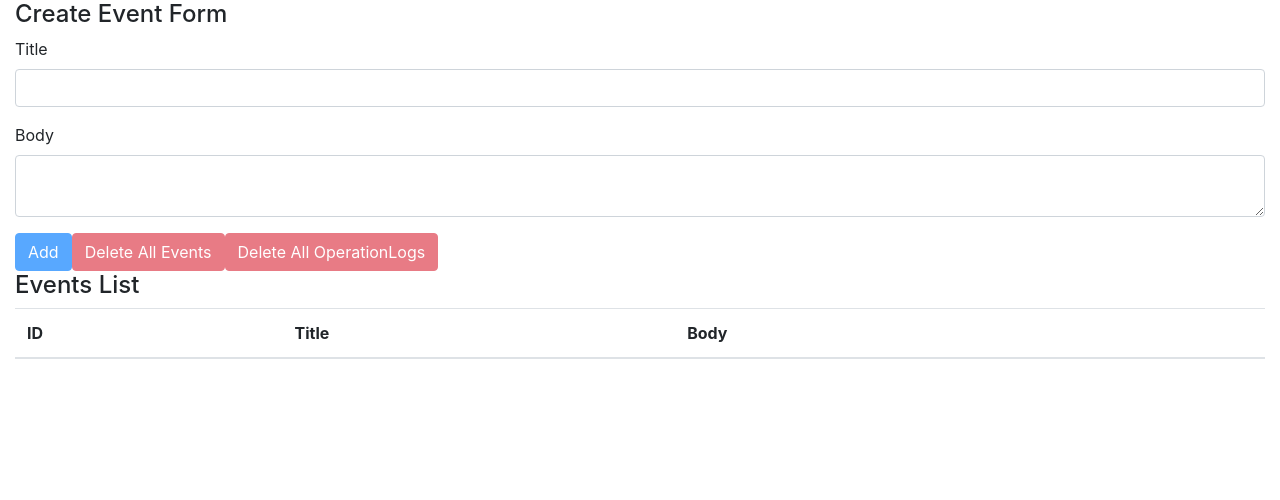
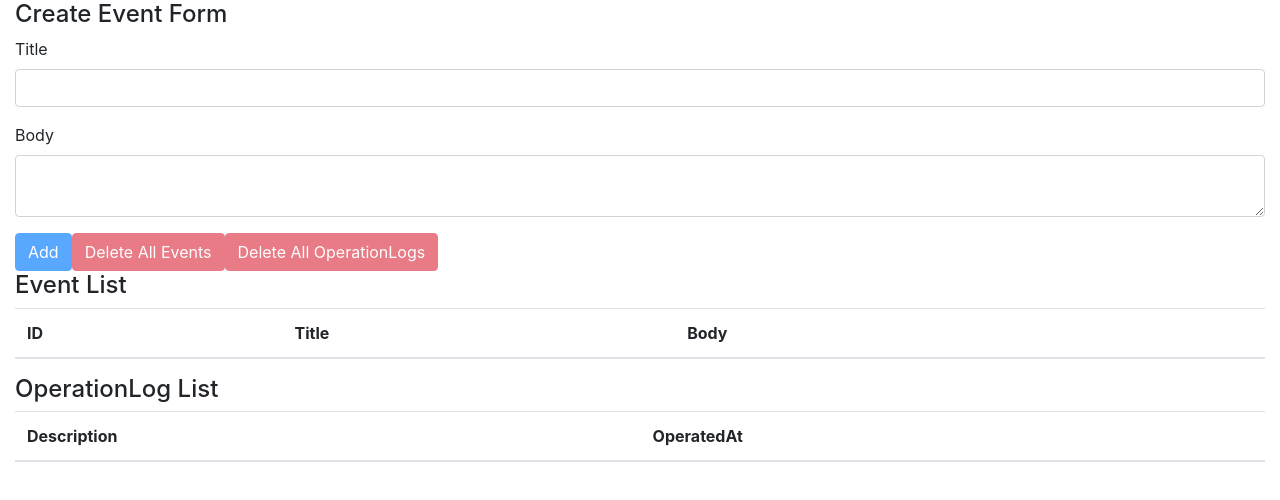
Before and after one commit to TomoharuUchida/react-hooks101, a React (Create React App) app: page / in a window 1280 px wide. Shown: the top 500 px of the page. Built offline with nearby package versions, Linux system fonts and the light colour scheme.

Commit message:
display all operation logs

```diff
--- a/src/components/App.js
+++ b/src/components/App.js
@@ -5,6 +5,7 @@ import 'bootstrap/dist/css/bootstrap.min.css'
 import reducer from '../reducers';
 import EventForm from './EventForm'
 import Events from '../components/Events'
+import OperationLogs from './OperationLogs'
 import AppContext from '../contexts/AppContext'
 
 const App = () => {
@@ -19,7 +20,8 @@ const App = () => {
     <AppContext.Provider value={{state,dispatch}}>
       <div className="container-fluid">
         <EventForm/>
-        <Events/>
+        <Events />
+        <OperationLogs/>
       </div>
     </AppContext.Provider>
   )
--- a/src/components/Events.js
+++ b/src/components/Events.js
@@ -7,7 +7,7 @@ const Events = () => {
     const {state} = useContext(AppContext)
     return (
         <React.Fragment>
-            <h4>Events List</h4>
+            <h4>Event List</h4>
             <table className="table table-hover">
             <thead>
                 <tr>
@@ -15,7 +15,7 @@ const Events = () => {
                 <th>Title</th>
                 <th>Body</th>
                 <th></th>
-            </tr>
+                </tr>
             </thead>
             <tbody>
                 {state.events.map((event, index) =>  (<Event key={index} event={event}/>))}
--- /dev/null
+++ b/src/components/OperationLog.js
@@ -0,0 +1,12 @@
+import React from 'react'
+
+const OperationLog = ({operationLog}) => {
+    return (
+        <tr>
+            <td>{operationLog.description }</td>
+            <td>{operationLog.operatedAt }</td>
+        </tr>
+    )
+}
+
+export default OperationLog
--- /dev/null
+++ b/src/components/OperationLogs.js
@@ -0,0 +1,28 @@
+import React, { useContext } from 'react'
+
+import AppContext from '../contexts/AppContext'
+import OperationLog from './OperationLog'
+
+const OperationLogs = () => {
+    const { state } = useContext(AppContext)
+    return (
+        <React.Fragment>
+            <h4>OperationLog List</h4>
+            <table className="table table-hover">
+                <thead>
+                    <tr>
+                        <th>Description</th>
+                        <th>OperatedAt</th>
+                    </tr>
+                </thead>
+                <tbody>
+                    {state.operationLogs.map((operationLog, index) => {
+                        return <OperationLog key={index} operationLog={operationLog }/>
+                    })}
+                </tbody>
+            </table>
+        </React.Fragment>
+    )
+}
+
+export default OperationLogs
```
